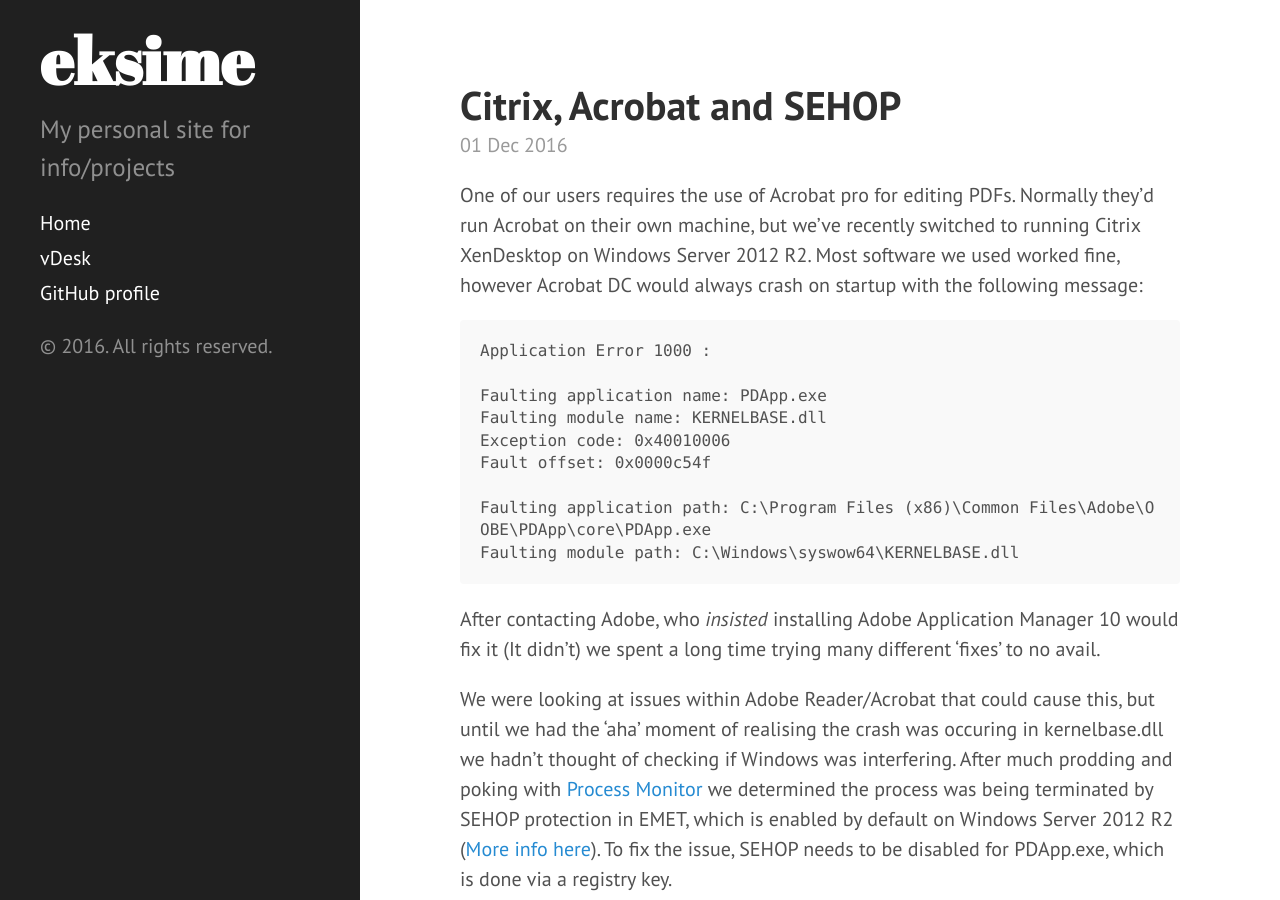
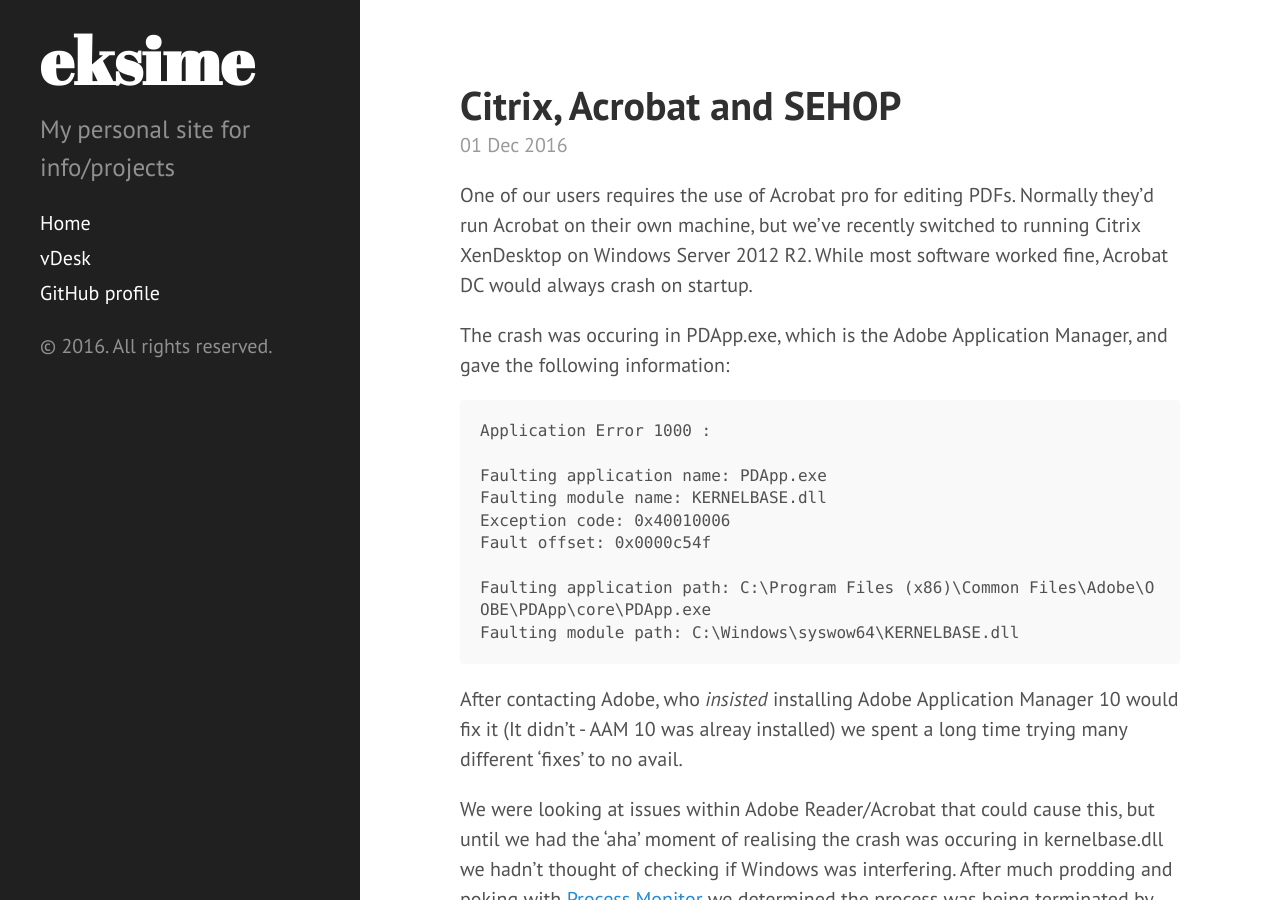
Before and after one commit to eksime/eksime.github.io, a Jekyll site: the page built from _posts/2016-12-01-Citrix-Acrobat-and-SEHOP.md, in a window 1280 px wide and 900 px high. Built offline with Jekyll 4.4.1, drawn with Linux system fonts in a browser that asks for light colours.

Commit message:
update summary

```diff
--- a/_posts/2016-12-01-Citrix-Acrobat-and-SEHOP.md
+++ b/_posts/2016-12-01-Citrix-Acrobat-and-SEHOP.md
@@ -3,7 +3,10 @@
 title: Citrix, Acrobat and SEHOP
 ---
 
-One of our users requires the use of Acrobat pro for editing PDFs. Normally they'd run Acrobat on their own machine, but we've recently switched to running Citrix XenDesktop on Windows Server 2012 R2. Most software we used worked fine, however Acrobat DC would always crash on startup with the following message:
+One of our users requires the use of Acrobat pro for editing PDFs. Normally they'd run Acrobat on their own machine, but we've recently switched to running Citrix XenDesktop on Windows Server 2012 R2. While most software worked fine, Acrobat DC would always crash on startup.
+<!--more-->
+
+The crash was occuring in PDApp.exe, which is the Adobe Application Manager, and gave the following information:
 
     Application Error 1000 :
 
@@ -15,7 +18,7 @@
     Faulting application path: C:\Program Files (x86)\Common Files\Adobe\OOBE\PDApp\core\PDApp.exe
     Faulting module path: C:\Windows\syswow64\KERNELBASE.dll
 
-After contacting Adobe, who *insisted* installing Adobe Application Manager 10 would fix it (It didn't) we spent a long time trying many different 'fixes' to no avail.
+After contacting Adobe, who *insisted* installing Adobe Application Manager 10 would fix it (It didn't - AAM 10 was alreay installed) we spent a long time trying many different 'fixes' to no avail.
 
 We were looking at issues within Adobe Reader/Acrobat that could cause this, but until we had the 'aha' moment of realising the crash was occuring in kernelbase.dll we hadn't thought of checking if Windows was interfering. After much prodding and poking with [Process Monitor](https://technet.microsoft.com/en-us/sysinternals/processmonitor.aspx) we determined the process was being terminated by SEHOP protection in EMET, which is enabled by default on Windows Server 2012 R2 ([More info here](https://krebsonsecurity.com/2013/06/windows-security-101-emet-4-0/)). To fix the issue, SEHOP needs to be disabled for PDApp.exe, which is done via a registry key.
 
--- a/index.html
+++ b/index.html
@@ -14,7 +14,7 @@
 
     <span class="post-date">{{ post.date | date_to_string }}</span>
 
-    {{ post.summary }}
+    {{ post.excerpt }}
   </div>
   {% endfor %}
 </div>
```
